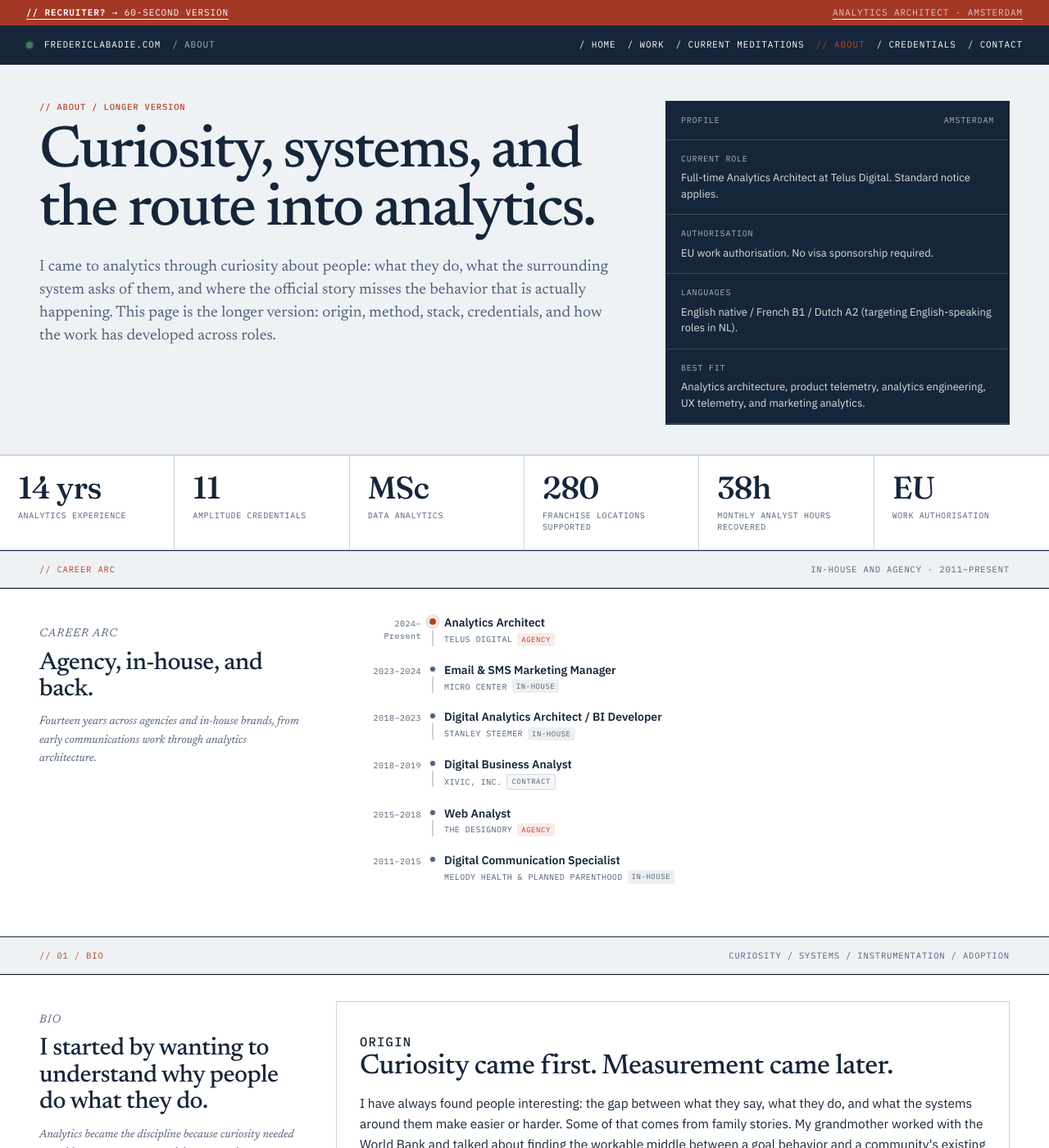
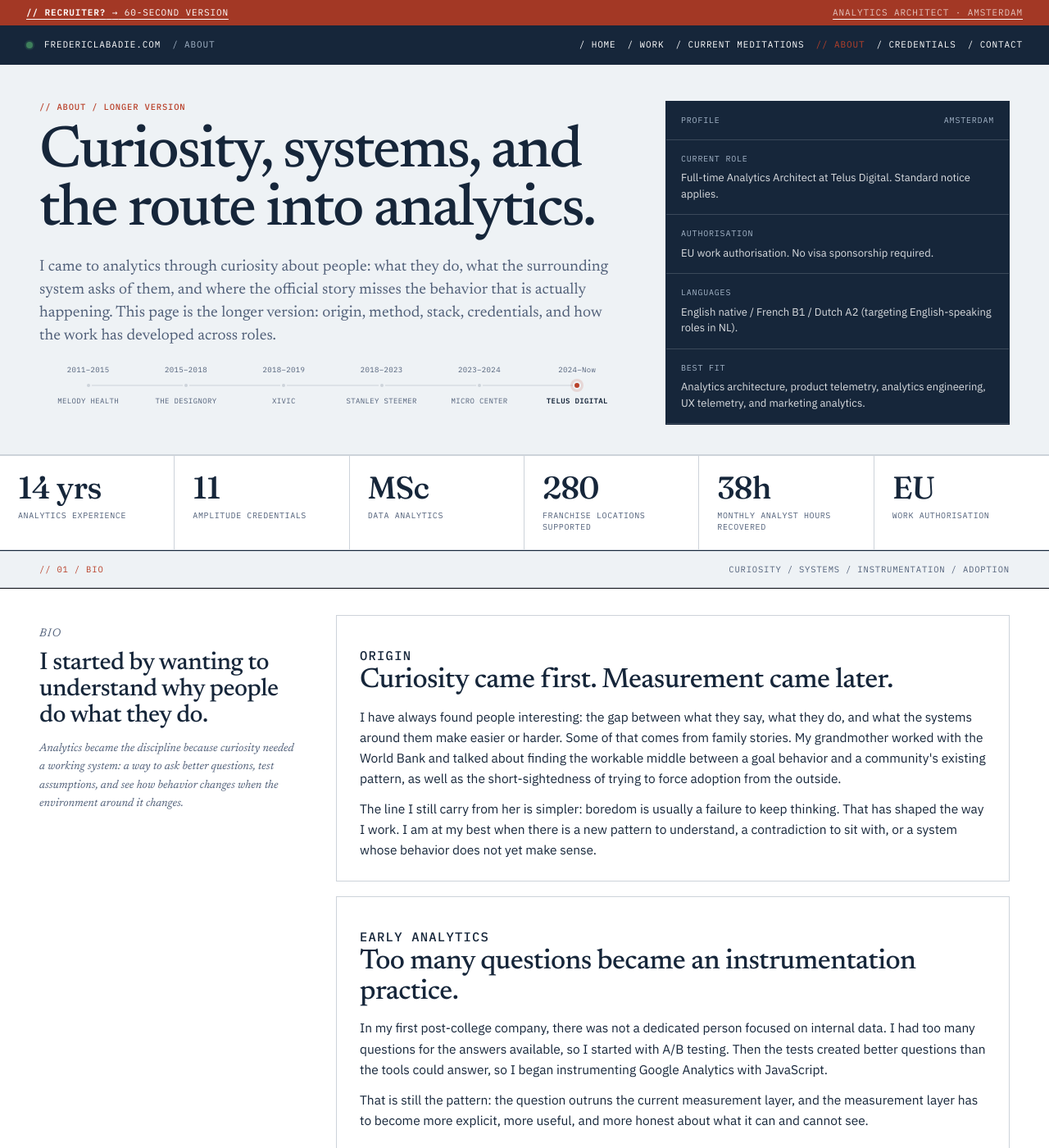
Before and after one commit to fredericlabadie/fredericlabadie.github.io, a Jekyll site: the page built from about/index.html, in a window 1280 px wide and 1400 px high. Shown: the whole window at 82% size. Built offline with Jekyll 4.4.1, drawn with Linux system fonts in a browser that asks for light colours; comment, search, counter and statistics services are not loaded.

Commit message:
fix: redesign career timeline as compact horizontal strip in hero
Replaced full sidebar section with inline horizontal timeline (dots +
connecting line + year/company labels). Placed below dek on about page,
below action buttons on recruiters page. Oldest left, current right
with accent dot.

Co-Authored-By: Claude Sonnet 4.6 <noreply@anthropic.com>

```diff
--- a/_includes/career-timeline.html
+++ b/_includes/career-timeline.html
@@ -1,91 +1,32 @@
-<div class="bp-ct" aria-label="Career timeline, most recent first">
-  <div class="bp-ct-entry bp-ct-current">
-    <div class="bp-ct-year">2024&ndash;<br />Present</div>
-    <div class="bp-ct-connector" aria-hidden="true">
-      <span class="bp-ct-dot"></span>
-      <span class="bp-ct-line"></span>
-    </div>
-    <div class="bp-ct-content">
-      <p class="bp-ct-role">Analytics Architect</p>
-      <p class="bp-ct-company">
-        TELUS Digital
-        <span class="bp-ct-badge bp-ct-badge-agency">Agency</span>
-      </p>
-    </div>
+<div class="bp-ct-h" aria-label="Career arc, 2011 to present">
+  <div class="bp-ct-h-entry">
+    <span class="bp-ct-h-year">2011&ndash;2015</span>
+    <div class="bp-ct-h-mid"><span class="bp-ct-h-dot"></span></div>
+    <span class="bp-ct-h-co">Melody Health</span>
   </div>
-
-  <div class="bp-ct-entry">
-    <div class="bp-ct-year">2023&ndash;2024</div>
-    <div class="bp-ct-connector" aria-hidden="true">
-      <span class="bp-ct-dot"></span>
-      <span class="bp-ct-line"></span>
-    </div>
-    <div class="bp-ct-content">
-      <p class="bp-ct-role">Email &amp; SMS Marketing Manager</p>
-      <p class="bp-ct-company">
-        Micro Center
-        <span class="bp-ct-badge bp-ct-badge-inhouse">In-house</span>
-      </p>
-    </div>
+  <div class="bp-ct-h-entry">
+    <span class="bp-ct-h-year">2015&ndash;2018</span>
+    <div class="bp-ct-h-mid"><span class="bp-ct-h-dot"></span></div>
+    <span class="bp-ct-h-co">The Designory</span>
   </div>
-
-  <div class="bp-ct-entry">
-    <div class="bp-ct-year">2018&ndash;2023</div>
-    <div class="bp-ct-connector" aria-hidden="true">
-      <span class="bp-ct-dot"></span>
-      <span class="bp-ct-line"></span>
-    </div>
-    <div class="bp-ct-content">
-      <p class="bp-ct-role">Digital Analytics Architect / BI Developer</p>
-      <p class="bp-ct-company">
-        Stanley Steemer
-        <span class="bp-ct-badge bp-ct-badge-inhouse">In-house</span>
-      </p>
-    </div>
+  <div class="bp-ct-h-entry">
+    <span class="bp-ct-h-year">2018&ndash;2019</span>
+    <div class="bp-ct-h-mid"><span class="bp-ct-h-dot"></span></div>
+    <span class="bp-ct-h-co">Xivic</span>
   </div>
-
-  <div class="bp-ct-entry">
-    <div class="bp-ct-year">2018&ndash;2019</div>
-    <div class="bp-ct-connector" aria-hidden="true">
-      <span class="bp-ct-dot"></span>
-      <span class="bp-ct-line"></span>
-    </div>
-    <div class="bp-ct-content">
-      <p class="bp-ct-role">Digital Business Analyst</p>
-      <p class="bp-ct-company">
-        Xivic, Inc.
-        <span class="bp-ct-badge bp-ct-badge-contract">Contract</span>
-      </p>
-    </div>
+  <div class="bp-ct-h-entry">
+    <span class="bp-ct-h-year">2018&ndash;2023</span>
+    <div class="bp-ct-h-mid"><span class="bp-ct-h-dot"></span></div>
+    <span class="bp-ct-h-co">Stanley Steemer</span>
   </div>
-
-  <div class="bp-ct-entry">
-    <div class="bp-ct-year">2015&ndash;2018</div>
-    <div class="bp-ct-connector" aria-hidden="true">
-      <span class="bp-ct-dot"></span>
-      <span class="bp-ct-line"></span>
-    </div>
-    <div class="bp-ct-content">
-      <p class="bp-ct-role">Web Analyst</p>
-      <p class="bp-ct-company">
-        The Designory
-        <span class="bp-ct-badge bp-ct-badge-agency">Agency</span>
-      </p>
-    </div>
+  <div class="bp-ct-h-entry">
+    <span class="bp-ct-h-year">2023&ndash;2024</span>
+    <div class="bp-ct-h-mid"><span class="bp-ct-h-dot"></span></div>
+    <span class="bp-ct-h-co">Micro Center</span>
   </div>
-
-  <div class="bp-ct-entry">
-    <div class="bp-ct-year">2011&ndash;2015</div>
-    <div class="bp-ct-connector" aria-hidden="true">
-      <span class="bp-ct-dot"></span>
-      <span class="bp-ct-line"></span>
-    </div>
-    <div class="bp-ct-content">
-      <p class="bp-ct-role">Digital Communication Specialist</p>
-      <p class="bp-ct-company">
-        Melody Health &amp; Planned Parenthood
-        <span class="bp-ct-badge bp-ct-badge-inhouse">In-house</span>
-      </p>
-    </div>
+  <div class="bp-ct-h-entry bp-ct-h-current">
+    <span class="bp-ct-h-year">2024&ndash;Now</span>
+    <div class="bp-ct-h-mid"><span class="bp-ct-h-dot"></span></div>
+    <span class="bp-ct-h-co">TELUS Digital</span>
   </div>
 </div>
--- a/about/index.html
+++ b/about/index.html
@@ -41,6 +41,7 @@ extra_css:
             the longer version: origin, method, stack, credentials, and how the
             work has developed across roles.
           </p>
+          {% include career-timeline.html %}
         </div>
         <aside class="bp-about-panel" aria-label="Profile summary">
           <div class="bp-about-panel-head">
@@ -87,22 +88,6 @@ extra_css:
           <strong>38h</strong><span>monthly analyst hours recovered</span>
         </article>
         <article><strong>EU</strong><span>work authorisation</span></article>
-      </section>
-
-      <div class="bp-about-section-tag" aria-hidden="true">
-        <span>// career arc</span
-        ><span>in-house and agency &middot; 2011&ndash;present</span>
-      </div>
-      <section class="bp-about-content" id="career">
-        <aside class="bp-about-sidebar">
-          <p class="bp-about-mono bp-about-accent">Career arc</p>
-          <h2>Agency, in-house, and back.</h2>
-          <p>
-            Fourteen years across agencies and in-house brands, from early
-            communications work through analytics architecture.
-          </p>
-        </aside>
-        <div class="bp-about-main">{% include career-timeline.html %}</div>
       </section>
 
       <div class="bp-about-section-tag" aria-hidden="true">
--- a/css/career-timeline.css
+++ b/css/career-timeline.css
@@ -1,110 +1,104 @@
-.bp-ct {
+.bp-ct-h {
   display: flex;
-  flex-direction: column;
+  width: 100%;
+  margin-top: 20px;
+  overflow-x: auto;
+  padding-bottom: 2px;
 }
 
-.bp-ct-entry {
-  display: grid;
-  grid-template-columns: 6.5rem 28px 1fr;
-  align-items: start;
-}
-
-.bp-ct-year {
-  font-family:
-    "IBM Plex Mono", ui-monospace, SFMono-Regular, Menlo, Consolas, monospace;
-  font-size: 10px;
-  letter-spacing: 0.05em;
-  color: #52617a;
-  text-align: right;
-  padding-top: 3px;
-  line-height: 1.5;
-  white-space: nowrap;
-}
-
-.bp-ct-connector {
+.bp-ct-h-entry {
+  flex: 1;
+  min-width: 72px;
   display: flex;
   flex-direction: column;
   align-items: center;
 }
 
-.bp-ct-dot {
+.bp-ct-h-year {
+  font-family:
+    "IBM Plex Mono", ui-monospace, SFMono-Regular, Menlo, Consolas, monospace;
+  font-size: 9px;
+  letter-spacing: 0.04em;
+  color: #52617a;
+  margin-bottom: 4px;
+  white-space: nowrap;
+}
+
+.bp-ct-h-mid {
+  position: relative;
+  width: 100%;
+  height: 16px;
+  display: flex;
+  align-items: center;
+  justify-content: center;
+}
+
+.bp-ct-h-mid::before {
+  content: "";
+  position: absolute;
+  right: 50%;
+  left: 0;
+  top: 50%;
+  height: 1px;
+  background: #cdd3da;
+  transform: translateY(-50%);
+}
+
+.bp-ct-h-mid::after {
+  content: "";
+  position: absolute;
+  left: 50%;
+  right: 0;
+  top: 50%;
+  height: 1px;
+  background: #cdd3da;
+  transform: translateY(-50%);
+}
+
+.bp-ct-h-entry:first-child .bp-ct-h-mid::before {
+  display: none;
+}
+
+.bp-ct-h-entry:last-child .bp-ct-h-mid::after {
+  display: none;
+}
+
+.bp-ct-h-dot {
+  position: relative;
+  z-index: 1;
+  width: 8px;
+  height: 8px;
+  border-radius: 50%;
+  background: #cdd3da;
+  border: 2px solid #eef2f5;
+  flex-shrink: 0;
+  display: block;
+}
+
+.bp-ct-h-current .bp-ct-h-dot {
+  background: #b9412a;
   width: 10px;
   height: 10px;
-  border-radius: 50%;
-  background: #52617a;
-  border: 2px solid #eef2f5;
-  flex-shrink: 0;
-  margin-top: 3px;
-}
-
-.bp-ct-current .bp-ct-dot {
-  background: #b9412a;
-  width: 12px;
-  height: 12px;
-  margin-top: 2px;
   box-shadow: 0 0 0 3px rgba(185, 65, 42, 0.15);
 }
 
-.bp-ct-line {
-  width: 2px;
-  flex: 1;
-  min-height: 20px;
-  background: #cdd3da;
-  margin-top: 4px;
-}
-
-.bp-ct-entry:last-child .bp-ct-line {
-  display: none;
-}
-
-.bp-ct-content {
-  padding-bottom: 20px;
-}
-
-.bp-ct-role {
-  font-family: "IBM Plex Sans", ui-sans-serif, system-ui, sans-serif;
-  font-size: 14px;
-  font-weight: 600;
-  color: #16263a;
-  margin: 0 0 3px;
-  line-height: 1.3;
-}
-
-.bp-ct-company {
+.bp-ct-h-co {
   font-family:
     "IBM Plex Mono", ui-monospace, SFMono-Regular, Menlo, Consolas, monospace;
-  font-size: 10px;
+  font-size: 9px;
   letter-spacing: 0.04em;
   text-transform: uppercase;
   color: #52617a;
-  margin: 0;
-  display: flex;
-  align-items: center;
-  flex-wrap: wrap;
-  gap: 6px;
+  margin-top: 4px;
+  text-align: center;
+  white-space: nowrap;
+  overflow: hidden;
+  text-overflow: ellipsis;
+  max-width: 100%;
+  padding: 0 2px;
 }
 
-.bp-ct-badge {
-  font-size: 9px;
-  letter-spacing: 0.06em;
-  padding: 1px 5px;
-  border-radius: 2px;
-  text-transform: uppercase;
-  line-height: 1.6;
+.bp-ct-h-current .bp-ct-h-co {
+  color: #16263a;
+  font-weight: 600;
 }
-
-.bp-ct-badge-agency {
-  background: rgba(185, 65, 42, 0.1);
-  color: #b9412a;
-}
-
-.bp-ct-badge-inhouse {
-  background: rgba(82, 97, 122, 0.1);
-  color: #52617a;
-}
-
-.bp-ct-badge-contract {
-  background: rgba(82, 97, 122, 0.06);
-  color: #52617a;
-  border: 1px solid rgba(82, 97, 122, 0.2);
-}
```
Also changed, not shown: recruiters/index.html (+1 -15 lines).
